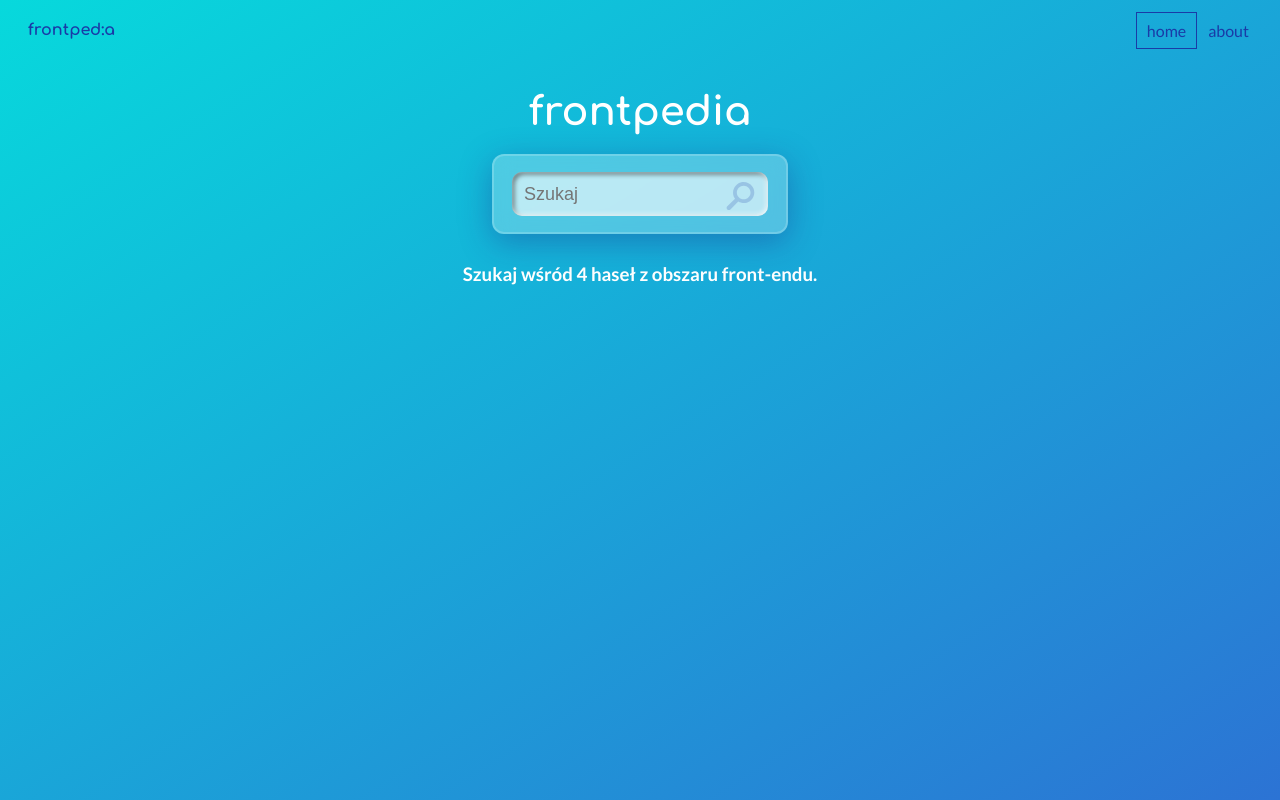
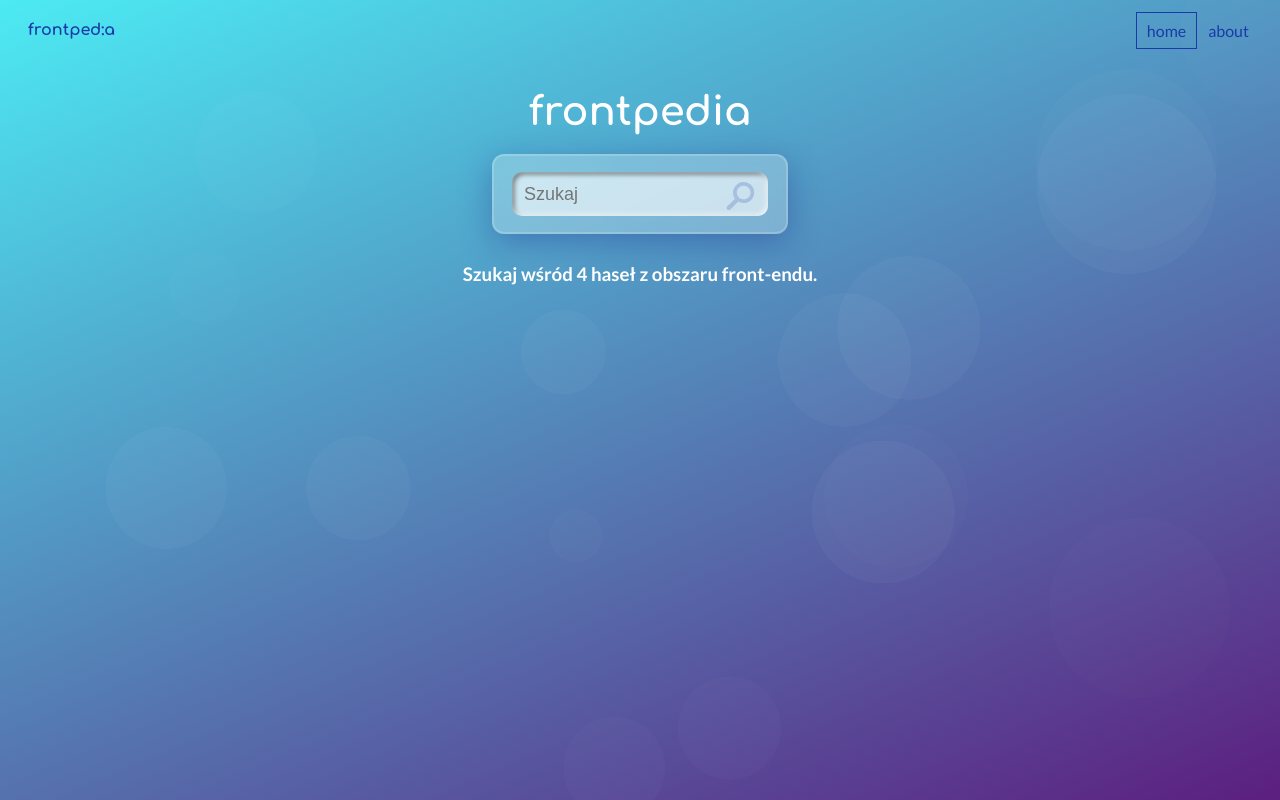
Before and after one commit to Web-ski/frontpedia, a Vue app: page / in a window 1280 px wide. Built offline with nearby package versions, Linux system fonts and the light colour scheme.

Commit message:
Add bg visual effects

```diff
--- a/src/App.vue
+++ b/src/App.vue
@@ -26,10 +26,130 @@ body {
 #app {
   background-color: #f6f2e8;
   background-image: linear-gradient(to bottom right, #07d9dc, #2c73d4);
-  min-width: 100vw;
+  background-image: radial-gradient(
+      circle at 45% 67%,
+      rgba(255, 255, 255, 0.02) 0%,
+      rgba(255, 255, 255, 0.02) 3%,
+      transparent 3%,
+      transparent 100%
+    ),
+    radial-gradient(
+      circle at 16% 36%,
+      rgba(255, 255, 255, 0.01) 0%,
+      rgba(255, 255, 255, 0.01) 3%,
+      transparent 3%,
+      transparent 100%
+    ),
+    radial-gradient(
+      circle at 69% 64%,
+      rgba(255, 255, 255, 0.03) 0%,
+      rgba(255, 255, 255, 0.03) 7%,
+      transparent 7%,
+      transparent 100%
+    ),
+    radial-gradient(
+      circle at 88% 23%,
+      rgba(255, 255, 255, 0.03) 0%,
+      rgba(255, 255, 255, 0.03) 7%,
+      transparent 7%,
+      transparent 100%
+    ),
+    radial-gradient(
+      circle at 43% 26%,
+      rgba(255, 255, 255, 0.01) 0%,
+      rgba(255, 255, 255, 0.01) 7%,
+      transparent 7%,
+      transparent 100%
+    ),
+    radial-gradient(
+      circle at 66% 45%,
+      rgba(255, 255, 255, 0.03) 0%,
+      rgba(255, 255, 255, 0.03) 7%,
+      transparent 7%,
+      transparent 100%
+    ),
+    radial-gradient(
+      circle at 71% 41%,
+      rgba(255, 255, 255, 0.03) 0%,
+      rgba(255, 255, 255, 0.03) 7%,
+      transparent 7%,
+      transparent 100%
+    ),
+    radial-gradient(
+      circle at 89% 76%,
+      rgba(255, 255, 255, 0.01) 0%,
+      rgba(255, 255, 255, 0.01) 7%,
+      transparent 7%,
+      transparent 100%
+    ),
+    radial-gradient(
+      circle at 70% 62%,
+      rgba(255, 255, 255, 0.01) 0%,
+      rgba(255, 255, 255, 0.01) 7%,
+      transparent 7%,
+      transparent 100%
+    ),
+    radial-gradient(
+      circle at 88% 20%,
+      rgba(255, 255, 255, 0.02) 0%,
+      rgba(255, 255, 255, 0.02) 7%,
+      transparent 7%,
+      transparent 100%
+    ),
+    radial-gradient(
+      circle at 57% 91%,
+      rgba(255, 255, 255, 0.02) 0%,
+      rgba(255, 255, 255, 0.02) 5%,
+      transparent 5%,
+      transparent 100%
+    ),
+    radial-gradient(
+      circle at 98% 4%,
+      rgba(255, 255, 255, 0.01) 0%,
+      rgba(255, 255, 255, 0.01) 5%,
+      transparent 5%,
+      transparent 100%
+    ),
+    radial-gradient(
+      circle at 28% 61%,
+      rgba(255, 255, 255, 0.03) 0%,
+      rgba(255, 255, 255, 0.03) 5%,
+      transparent 5%,
+      transparent 100%
+    ),
+    radial-gradient(
+      circle at 48% 96%,
+      rgba(255, 255, 255, 0.02) 0%,
+      rgba(255, 255, 255, 0.02) 5%,
+      transparent 5%,
+      transparent 100%
+    ),
+    radial-gradient(
+      circle at 13% 61%,
+      rgba(255, 255, 255, 0.03) 0%,
+      rgba(255, 255, 255, 0.03) 5%,
+      transparent 5%,
+      transparent 100%
+    ),
+    radial-gradient(
+      circle at 44% 44%,
+      rgba(255, 255, 255, 0.03) 0%,
+      rgba(255, 255, 255, 0.03) 5%,
+      transparent 5%,
+      transparent 100%
+    ),
+    radial-gradient(
+      circle at 20% 19%,
+      rgba(255, 255, 255, 0.02) 0%,
+      rgba(255, 255, 255, 0.02) 5%,
+      transparent 5%,
+      transparent 100%
+    ),
+    linear-gradient(157deg, rgb(76, 234, 243), rgb(92, 31, 127));
   min-height: 100vh;
   color: rgb(26, 59, 167);
   color: white;
   font-family: Lato, sans-serif;
 }
 </style>
+/* https://www.gradientmagic.com/collection/popular/gradient/1599427515870 */
```
